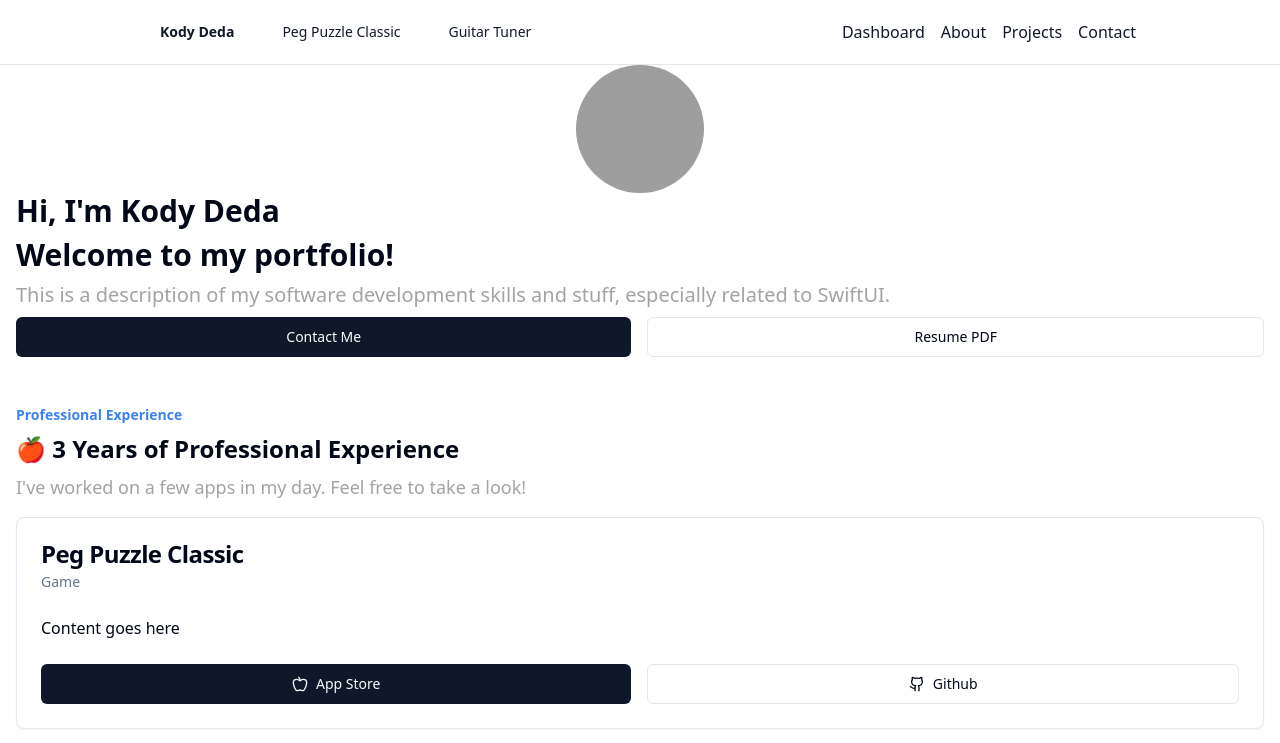
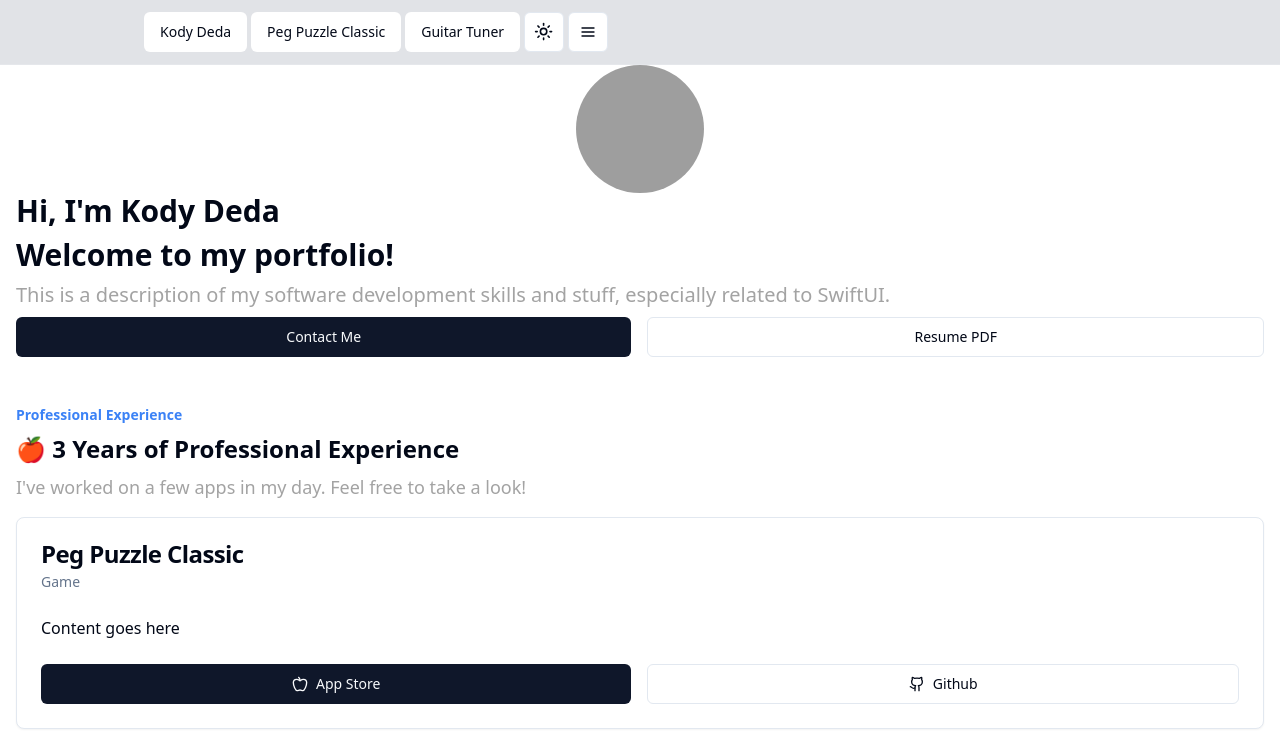
Before and after one commit to kodydeda4/nextjs-kodydeda, a Next.js app: page / in a window 1280 px wide. Shown: the top 743 px of the page. Built offline with nearby package versions, Linux system fonts and the light colour scheme; grey boxes are pictures that could not be loaded.

Commit message:
navbar wip

```diff
--- a/components/Navbar.tsx
+++ b/components/Navbar.tsx
@@ -12,7 +12,6 @@ import {
   SheetTitle,
   SheetTrigger,
 } from "@/components/ui/sheet"
-import * as React from "react"
 import { Moon, Sun } from "lucide-react"
 import { useTheme } from "next-themes"
 import {
@@ -23,69 +22,127 @@ import {
 } from "@/components/ui/dropdown-menu"
 import { ChevronRight } from "lucide-react"
 import { AlignJustify } from "lucide-react"
-import Link from "next/link";
+import * as React from "react"
+import Link from "next/link"
 
-export default function Navbar() {
+import { cn } from "@/lib/utils"
+import {
+  NavigationMenu,
+  NavigationMenuContent,
+  NavigationMenuItem,
+  NavigationMenuLink,
+  NavigationMenuList,
+  NavigationMenuTrigger,
+  navigationMenuTriggerStyle,
+} from "@/components/ui/navigation-menu"
+
+const components: { title: string; href: string; description: string }[] = [
+  {
+    title: "Alert Dialog",
+    href: "/docs/primitives/alert-dialog",
+    description:
+      "A modal dialog that interrupts the user with important content and expects a response.",
+  },
+  {
+    title: "Hover Card",
+    href: "/docs/primitives/hover-card",
+    description:
+      "For sighted users to preview content available behind a link.",
+  },
+  {
+    title: "Progress",
+    href: "/docs/primitives/progress",
+    description:
+      "Displays an indicator showing the completion progress of a task, typically displayed as a progress bar.",
+  },
+  {
+    title: "Scroll-area",
+    href: "/docs/primitives/scroll-area",
+    description: "Visually or semantically separates content.",
+  },
+  {
+    title: "Tabs",
+    href: "/docs/primitives/tabs",
+    description:
+      "A set of layered sections of content—known as tab panels—that are displayed one at a time.",
+  },
+  {
+    title: "Tooltip",
+    href: "/docs/primitives/tooltip",
+    description:
+      "A popup that displays information related to an element when the element receives keyboard focus or the mouse hovers over it.",
+  },
+]
+
+export default function NavigationMenuDemo() {
   return (
-    <nav className="sticky top-0 z-10 bg-white backdrop-filter backdrop-blur-lg bg-opacity-30 border-b border-gray-200">
+    <nav className="sticky top-0 z-10 bg-gray-400 backdrop-filter backdrop-blur-lg bg-opacity-30 border-b border-gray-200">
       <div className="max-w-5xl mx-auto px-4">
         <div className="flex items-center justify-between h-16">
-          <span className="text-2xl text-gray-900 font-semibold">
-
-            {/* Left Items */}
-            <ul class="flex gap-4">
-              <li>
-                <Link href="/">
-                  <Button variant="ghost" className="font-bold">
+          <NavigationMenu>
+            <NavigationMenuList>
+              <NavigationMenuItem>
+                <Link href="/" legacyBehavior passHref>
+                  <NavigationMenuLink className={navigationMenuTriggerStyle()}>
                     Kody Deda
-                  </Button>
+                  </NavigationMenuLink>
                 </Link>
-              </li>
-              <li>
-                <Link href="/peg-puzzle-classic">
-                  <Button variant="ghost">
+              </NavigationMenuItem>
+              <NavigationMenuItem>
+                <Link href="/peg-puzzle-classic" legacyBehavior passHref>
+                  <NavigationMenuLink className={navigationMenuTriggerStyle()}>
                     Peg Puzzle Classic
-                  </Button>
+                  </NavigationMenuLink>
                 </Link>
-              </li>
-              <li>
-                <Link href="/guitar-tuner">
-                  <Button variant="ghost">
+              </NavigationMenuItem>
+              <NavigationMenuItem>
+                <Link href="/guitar-tuner" legacyBehavior passHref>
+                  {/* <NavigationMenuLink className={navigationMenuTriggerStyle()}> */}
+                  <NavigationMenuLink className={navigationMenuTriggerStyle()}>
                     Guitar Tuner
-                  </Button>
+                  </NavigationMenuLink>
                 </Link>
-              </li>
-            </ul>
-          </span>
-          <div className="flex space-x-4 text-gray-900">
-            <a href="#">Dashboard</a>
-            <a href="#">About</a>
-            <a href="#">Projects</a>
-            <a href="#">Contact</a>
-          </div>
+              </NavigationMenuItem>
+              <NavigationMenuItem>
+                <ModeToggle />
+              </NavigationMenuItem>
+              <NavigationMenuItem>
+                <SheetDemo />
+              </NavigationMenuItem>
+            </NavigationMenuList>
+          </NavigationMenu>
         </div>
       </div>
-    </nav>
+    </nav >
   )
 }
 
+const ListItem = React.forwardRef<
+  React.ElementRef<"a">,
+  React.ComponentPropsWithoutRef<"a">
+>(({ className, title, children, ...props }, ref) => {
+  return (
+    <li>
+      <NavigationMenuLink asChild>
+        <a
+          ref={ref}
+          className={cn(
+            "block select-none space-y-1 rounded-md p-3 leading-none no-underline outline-none transition-colors hover:bg-accent hover:text-accent-foreground focus:bg-accent focus:text-accent-foreground",
+            className
+          )}
+          {...props}
+        >
+          <div className="text-sm font-medium leading-none">{title}</div>
+          <p className="line-clamp-2 text-sm leading-snug text-muted-foreground">
+            {children}
+          </p>
+        </a>
+      </NavigationMenuLink>
+    </li>
+  )
+})
+ListItem.displayName = "ListItem"
 
-export function NavbarFR() {
-  return (
-    <nav class="flex justify-between p-4">
-
-      {/* Right Items */}
-      <ul class="flex gap-4">
-        <li>
-          <ModeToggle />
-        </li>
-        <li>
-          <SheetDemo />
-        </li>
-      </ul>
-    </nav>
-  )
-}
 
 function SheetDemo() {
   const [open, setOpen] = React.useState(false);
```
